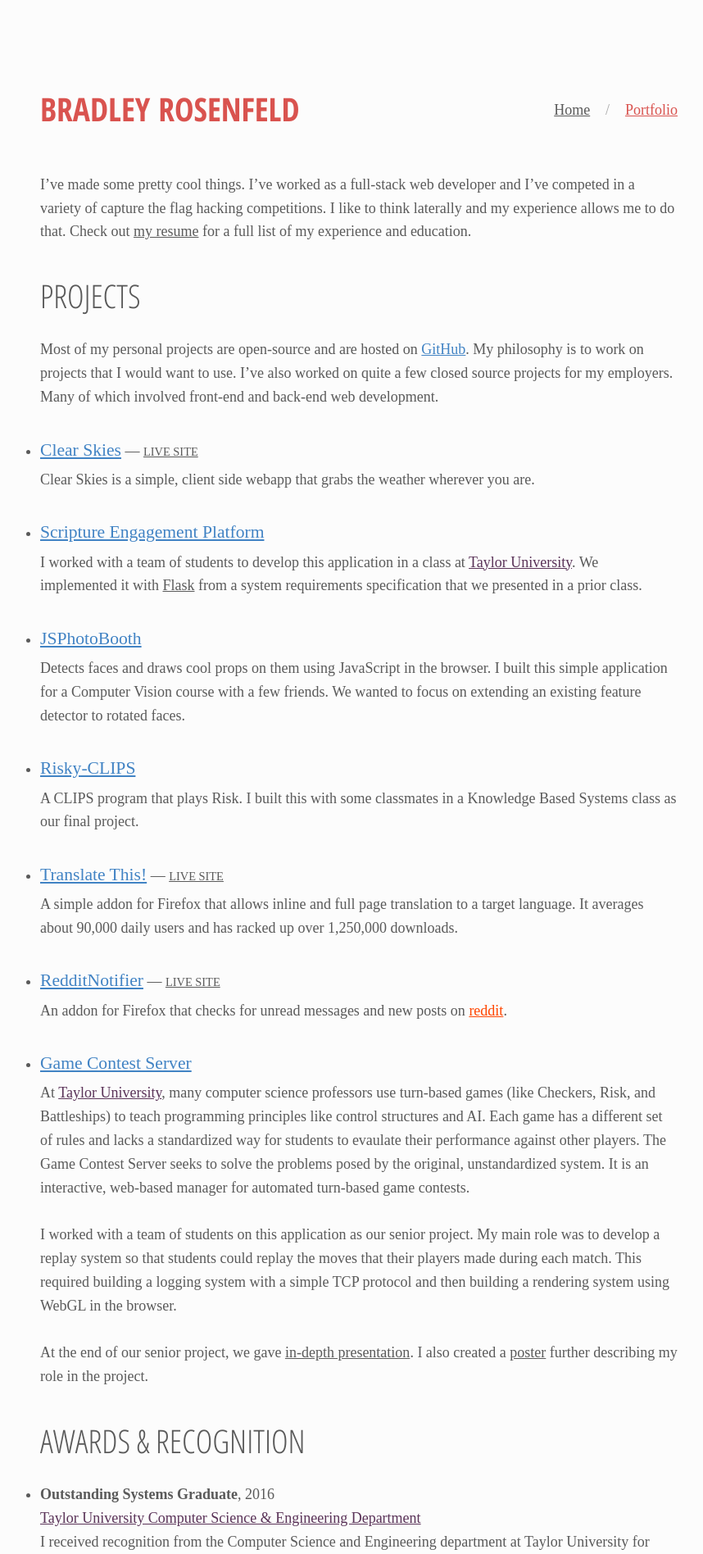
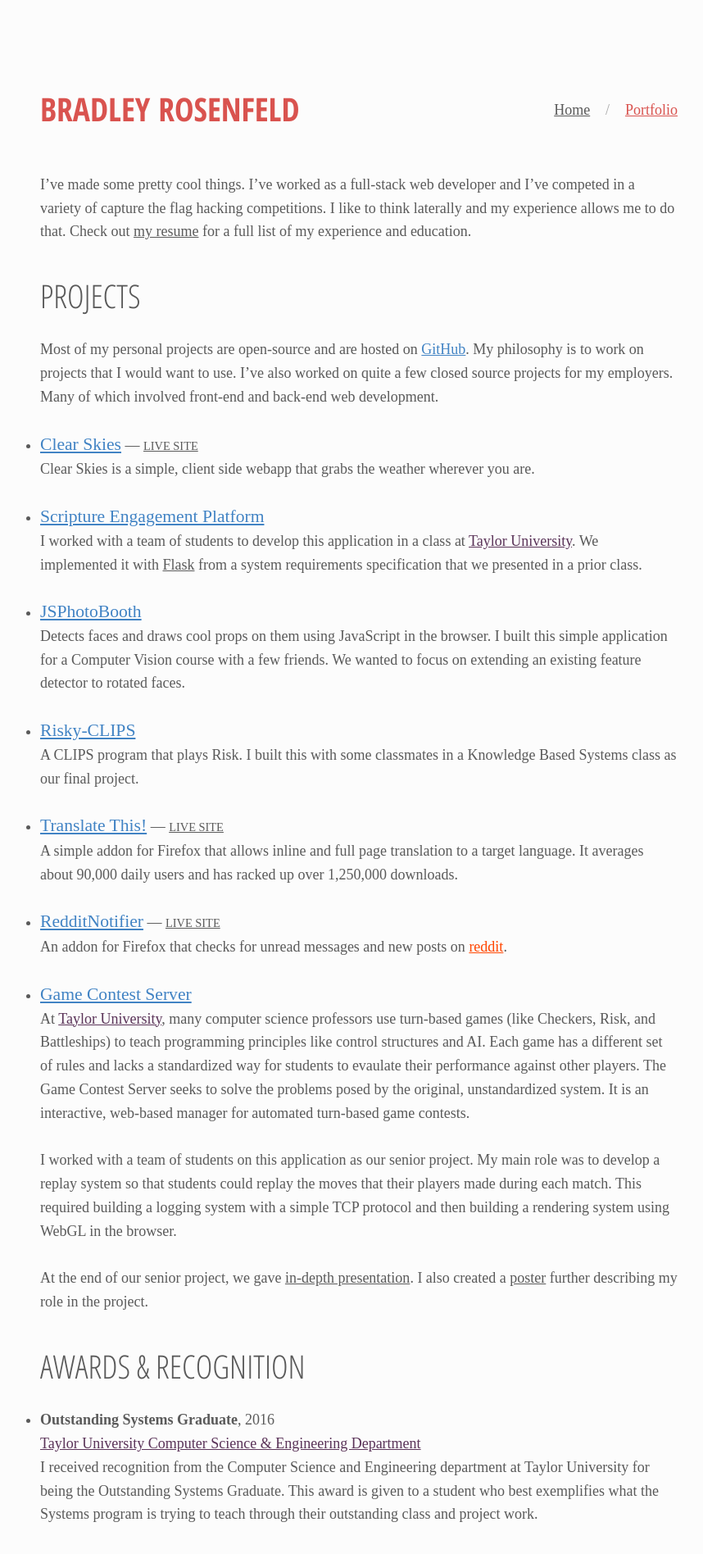
Before and after one commit to BoringCode/bradleyrosenfeld.com, a Jekyll site: the page built from portfolio.md, in a window 1280 px wide. Shown: the top 1896 px of the page at 82% size, without its empty margins (202-1060 px from the left). Built offline with Jekyll 4.4.1, drawn with Linux system fonts in a browser that asks for light colours; some web fonts are replaced.

Commit message:
Remove extra leading from primary url

```diff
--- a/_sass/_portfolio.scss
+++ b/_sass/_portfolio.scss
@@ -1,6 +1,5 @@
 .primary-url {
 	font-size: 1.2rem;
-	@include leading(1.5, true);
 }
 
 .secondary-url {
```
